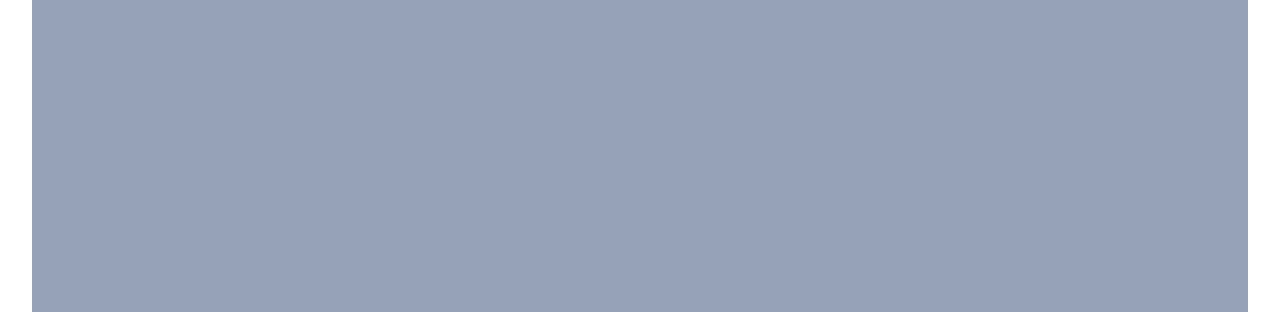
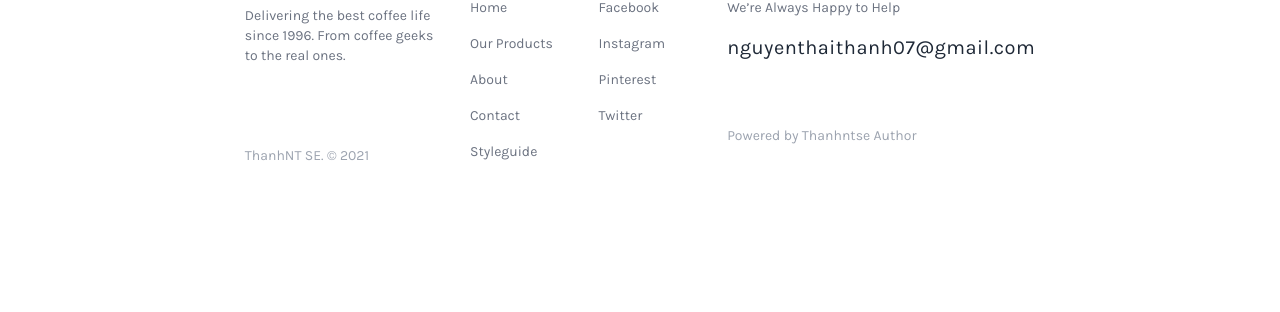
Before and after one commit to thanhntse/tailwindcss-coffee-style, a website: page public/index.html in a window 1280 px wide. Shown: the part 6106-6418 px from the top of the page. After the commit the page ends 6368 px from the top, so only its background shows below. Drawn offline with nearby package versions, Linux system fonts and the light colour scheme; files that its build step writes are made by us from their sources.

Commit message:
Add footer

```diff
--- a/public/index.html
+++ b/public/index.html
@@ -545,8 +545,8 @@
                     <div class="flex flex-col justify-center items-center">
                         <div class="flex justify-center items-center px-6 xs:px-0 mb-5">
                             <div class="w-8 h-[1.6px] bg-gray-700"></div>
-                            <div
-                                class="uppercase mx-4 text-gray-400 tracking-widest font-extrabold text-xs text-center">
+                            <div class="uppercase mx-4 text-gray-400 tracking-widest font-extrabold
+                            text-xs text-center">
                                 SIGN UP AND GET FREE COFFEE BAGS
                             </div>
                             <div class="w-8 h-[1.6px] bg-gray-700"></div>
@@ -557,10 +557,11 @@
                         <div class="ct-form w-full">
                             <div class="flex flex-col md:flex-row justify-center items-center gap-3 w-full">
                                 <div class="ct-form-item w-full md:w-auto flex justify-center">
-                                    <input type="email" placeholder="nguyen.thaithanhse@gmail.com" class="px-6 py-4 w-[80%] md:w-[350px]
-                                h-[54px] bg-inherit border-[1px] border-gray-700 outline-none text-white leading-5
-                                hover:border-gray-300 duration-500 focus:border-gray-300 placeholder:uppercase
-                                placeholder:text-xs placeholder:tracking-widest placeholder:font-semibold">
+                                    <input type="email" placeholder="nguyen.thaithanhse@gmail.com" class="px-6 py-4 w-[80%]
+                                    md:w-[350px] h-[54px] bg-inherit border-[1px] border-gray-700 outline-none text-white
+                                    leading-5 hover:border-gray-300 duration-500 focus:border-gray-300
+                                    placeholder:uppercase placeholder:text-xs placeholder:tracking-widest
+                                    placeholder:font-semibold text-center md:text-left">
                                 </div>
                                 <div class="ct-form-item">
                                     <button type="submit" class="ct-btn bg-white text-gray-900 w-max">Subscribe</button>
@@ -572,8 +573,52 @@
                 </div><!--End subscribe us-->
             </main>
 
-            <footer class="h-[350px] bg-slate-400">
-                Footer
+            <footer class="w-[95%] xl:w-[65%] mx-auto pb-24 text-gray-500 text-sm">
+                <div class="flex flex-col md:flex-row text-center md:text-left gap-12 md:gap-8">
+
+                    <div class="basis-2/6">
+                        <div class="font-bold text-xl mb-4 text-gray-800">Coffee Style.</div>
+                        <div class="mb-8 md:mb-20">
+                            Delivering the best coffee life since 1996. From coffee geeks to the real ones.
+                        </div>
+                        <div class="text-gray-400 hover:text-coffee-400">ThanhNT SE. © 2021</div>
+                    </div>
+
+                    <div class="basis-1/6">
+                        <div class="uppercase font-semibold tracking-wider text-gray-600 mb-4">Menu</div>
+                        <div class="flex flex-col gap-4">
+                            <div class=""><a href="#" class="hover:text-coffee-400">Home</a></div>
+                            <div class=""><a href="#" class="hover:text-coffee-400">Our Products</a></div>
+                            <div class=""><a href="#" class="hover:text-coffee-400">About</a></div>
+                            <div class=""><a href="#" class="hover:text-coffee-400">Contact</a></div>
+                            <div class=""><a href="#" class="hover:text-coffee-400">Styleguide</a></div>
+                        </div>
+                    </div>
+
+                    <div class="basis-1/6">
+                        <div class="uppercase font-semibold tracking-wider text-gray-600 mb-4">Follow us</div>
+                        <div class="flex flex-col gap-4">
+                            <div class=""><a href="#" class="hover:text-coffee-400">Facebook</a></div>
+                            <div class=""><a href="#" class="hover:text-coffee-400">Instagram</a></div>
+                            <div class=""><a href="#" class="hover:text-coffee-400">Pinterest</a></div>
+                            <div class=""><a href="#" class="hover:text-coffee-400">Twitter</a></div>
+                        </div>
+                    </div>
+
+                    <div class="basis-2/6">
+                        <div class="uppercase font-semibold tracking-wider text-gray-600 mb-8 md:mb-4">Contact us</div>
+                        <div class="mb-4">We’re Always Happy to Help</div>
+                        <div class="mb-16 text-gray-800 text-xl tracking-wide">
+                            <a href="mailto:nguyenthaithanh07@gmail.com" class="hover:text-coffee-400">
+                                nguyenthaithanh07@gmail.com
+                            </a>
+                        </div>
+                        <div class="">
+                            <a href="#" class="text-gray-400 hover:text-coffee-400">Powered by Thanhntse Author</a>
+                        </div>
+                    </div>
+
+                </div>
             </footer>
 
         </div> <!--End content wrapper-->
```
